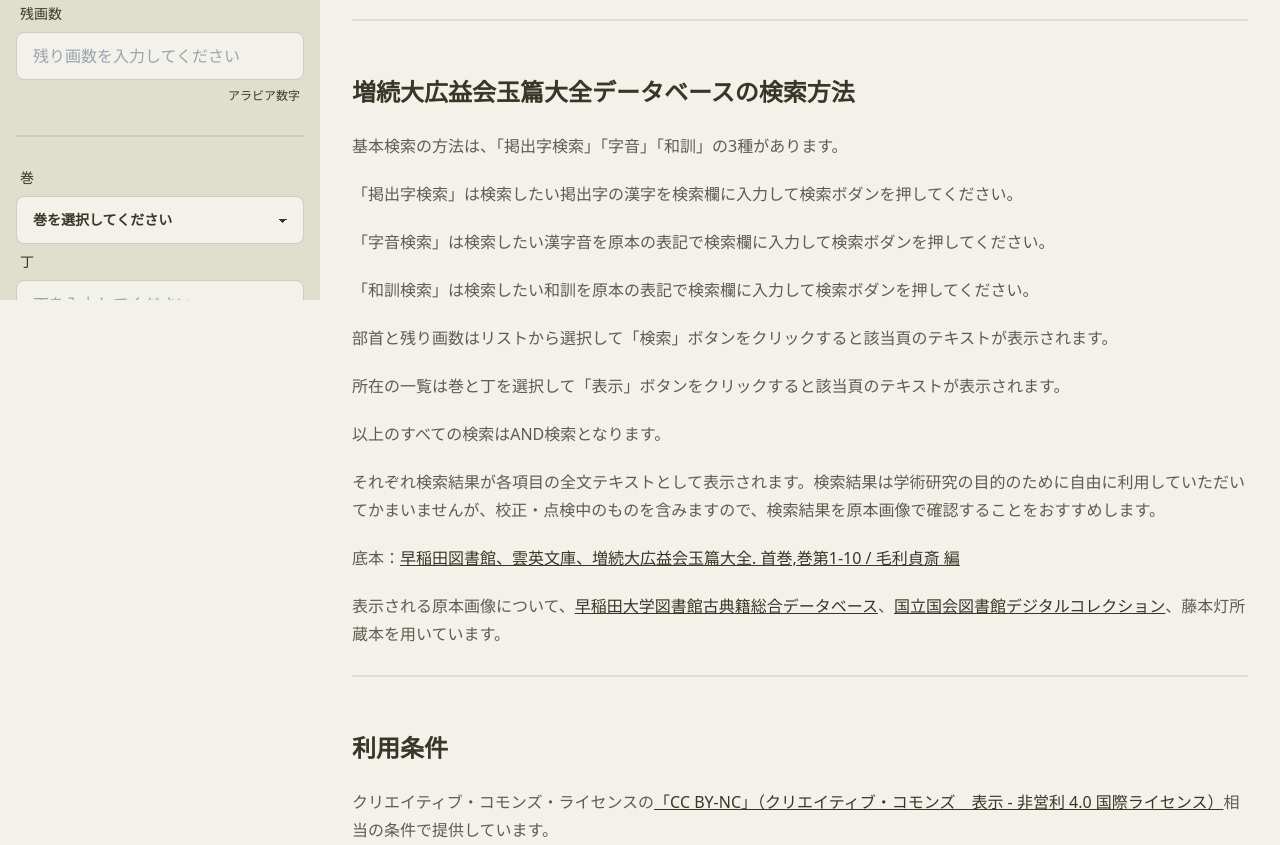
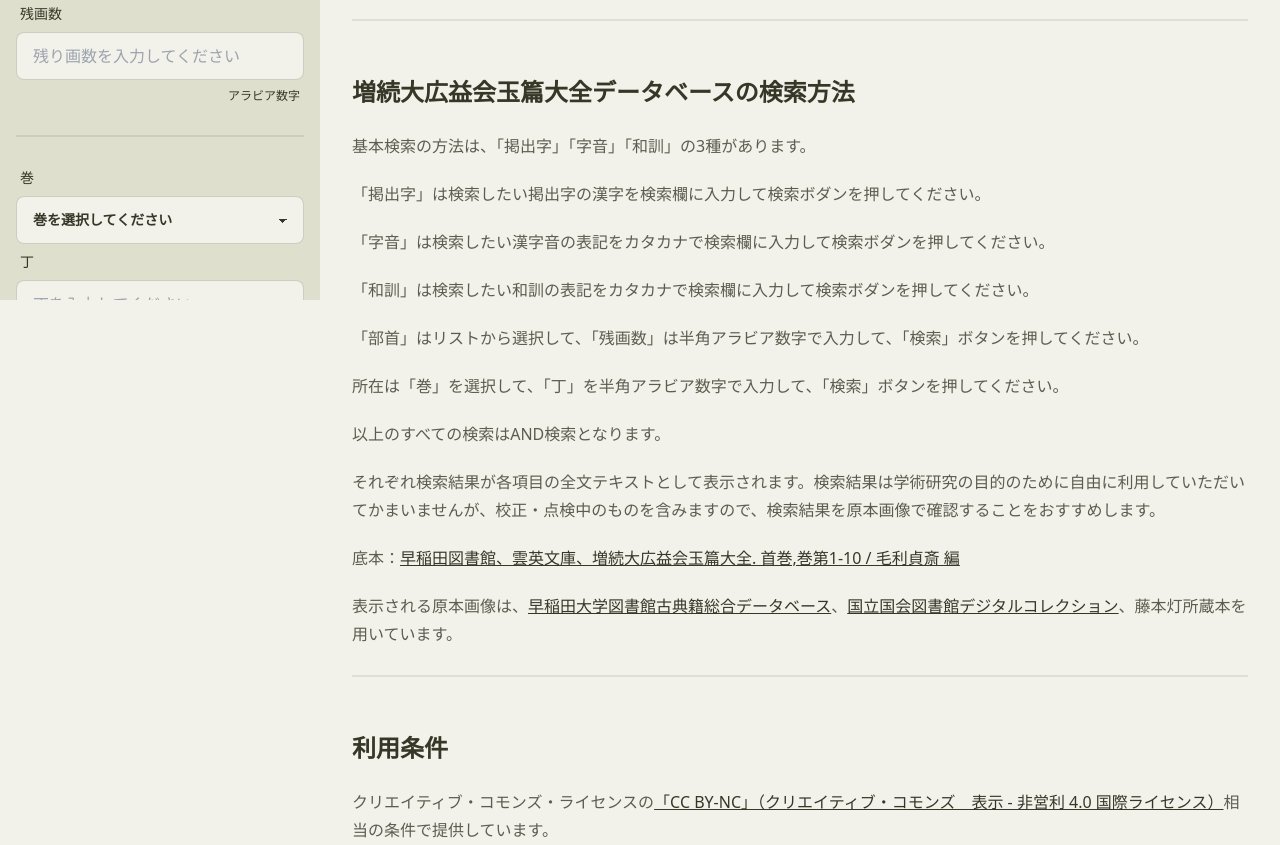
Before and after one commit to toyjack/jisho-goi-db, a Next.js app: page /gyokuhentaizen in a window 1280 px wide. Shown: the part 680-1525 px from the top of the page. Built offline with nearby package versions, Linux system fonts and the light colour scheme.

Commit message:
chore: readme

```diff
--- a/components/landing/NewsSection.tsx
+++ b/components/landing/NewsSection.tsx
@@ -3,12 +3,8 @@ import React from 'react'
 function NewsSection() {
   const news = [
     {
-      title: "お知らせ1",
-      date: "2021/01/01",
-    },
-    {
-      title: "開発版の公開",
-      date: "2022/02/14",
+      title: "プロトタイプ版の公開開始",
+      date: "2023/03/03",
     },
   ];
   return (
--- a/markdown/GeneralManual.mdx
+++ b/markdown/GeneralManual.mdx
@@ -6,7 +6,7 @@
 - [『三巻本色葉字類抄』](/jiruisho)
 - [『落葉集本篇』](/racvyoxv)
 - [『版本和訓栞』](/wakunnoshiori)
-- [『文明本節用集』](/bunmei)
+- [『文明本節用集』](/bunmei)（底本：[国立国会図書館蔵〔雑字類書〕](https://dl.ndl.go.jp/pid/1286982)）
 - [『増続大広益会玉篇大全』](/gyokuhentaizen)
 
 辞書語彙データベースの構築と公開は、下記の科研費の助成を受けて行っています。
--- a/markdown/GyokuhentaizenManual.mdx
+++ b/markdown/GyokuhentaizenManual.mdx
@@ -7,17 +7,17 @@ import CcLicense from "@/markdown/CC-BY-NC.mdx"
 
 ## 増続大広益会玉篇大全データベースの検索方法
 
-基本検索の方法は、「掲出字検索」「字音」「和訓」の3種があります。
+基本検索の方法は、「掲出字」「字音」「和訓」の3種があります。
 
-「掲出字検索」は検索したい掲出字の漢字を検索欄に入力して検索ボダンを押してください。
+「掲出字」は検索したい掲出字の漢字を検索欄に入力して検索ボダンを押してください。
 
-「字音検索」は検索したい漢字音を原本の表記で検索欄に入力して検索ボダンを押してください。
+「字音」は検索したい漢字音の表記をカタカナで検索欄に入力して検索ボダンを押してください。
 
-「和訓検索」は検索したい和訓を原本の表記で検索欄に入力して検索ボダンを押してください。
+「和訓」は検索したい和訓の表記をカタカナで検索欄に入力して検索ボダンを押してください。
 
-部首と残り画数はリストから選択して「検索」ボタンをクリックすると該当頁のテキストが表示されます。
+「部首」はリストから選択して、「残画数」は半角アラビア数字で入力して、「検索」ボタンを押してください。
 
-所在の一覧は巻と丁を選択して「表示」ボタンをクリックすると該当頁のテキストが表示されます。
+所在は「巻」を選択して、「丁」を半角アラビア数字で入力して、「検索」ボタンを押してください。
 
 以上のすべての検索はAND検索となります。
 
@@ -25,7 +25,7 @@ import CcLicense from "@/markdown/CC-BY-NC.mdx"
 
 底本：[早稲田図書館、雲英文庫、増続大広益会玉篇大全. 首巻,巻第1-10 / 毛利貞斎 編](https://www.wul.waseda.ac.jp/kotenseki/html/bunko31/bunko31_e0853/index.html)
 
-表示される原本画像について、[早稲田大学図書館古典籍総合データベース](https://www.wul.waseda.ac.jp/kotenseki/index.html)、[国立国会図書館デジタルコレクション](https://dl.ndl.go.jp/)、藤本灯所蔵本を用いています。
+表示される原本画像は、[早稲田大学図書館古典籍総合データベース](https://www.wul.waseda.ac.jp/kotenseki/index.html)、[国立国会図書館デジタルコレクション](https://dl.ndl.go.jp/)、藤本灯所蔵本を用いています。
 
 <div className="divider" />
 
--- a/markdown/RacvyoxvManual.mdx
+++ b/markdown/RacvyoxvManual.mdx
@@ -6,6 +6,8 @@ import CcLicense from "@/markdown/CC-BY-NC.mdx"
 <div className="divider" />
 
 ## 落葉集データベースの検索方法
+
+作成中
 
 <div className="divider" />
 
--- a/markdown/WakunnosioriManual.mdx
+++ b/markdown/WakunnosioriManual.mdx
@@ -6,6 +6,8 @@ import CcLicense from "@/markdown/CC-BY-NC.mdx"
 <div className="divider" />
 
 ## 和訓栞データベースの検索方法
+
+作成中
 
 <div className="divider" />
 
```
Also changed, not shown: markdown/BunmeibonManual.mdx (+4 -4 lines), markdown/JiruishoManual.mdx (+1 -17 lines).
